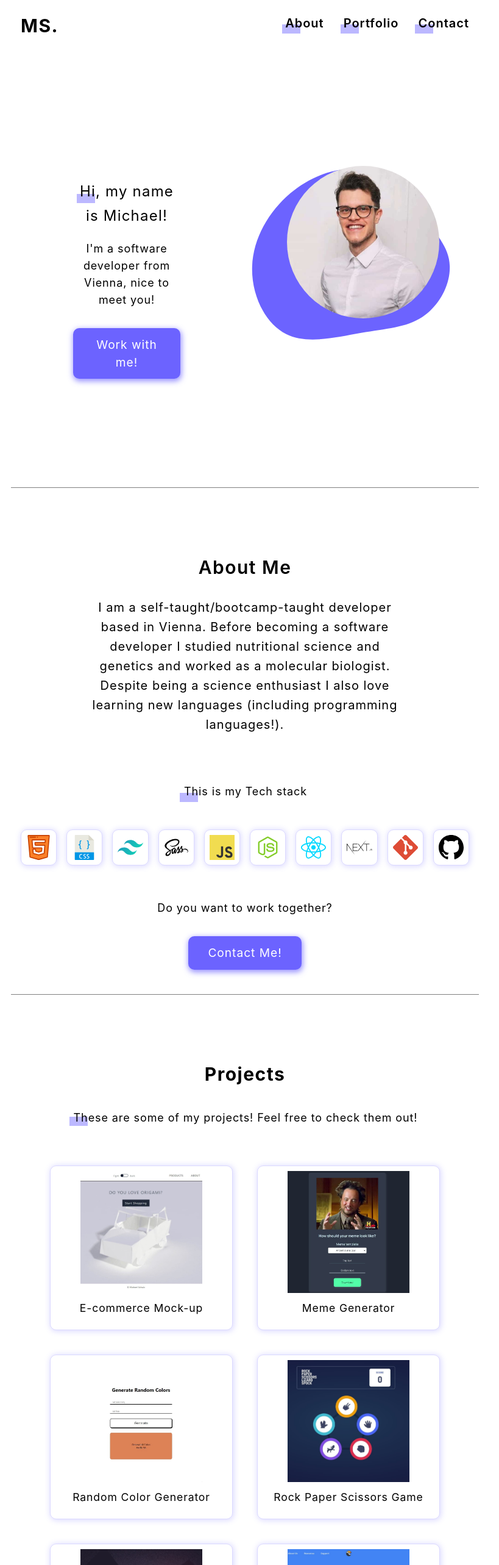
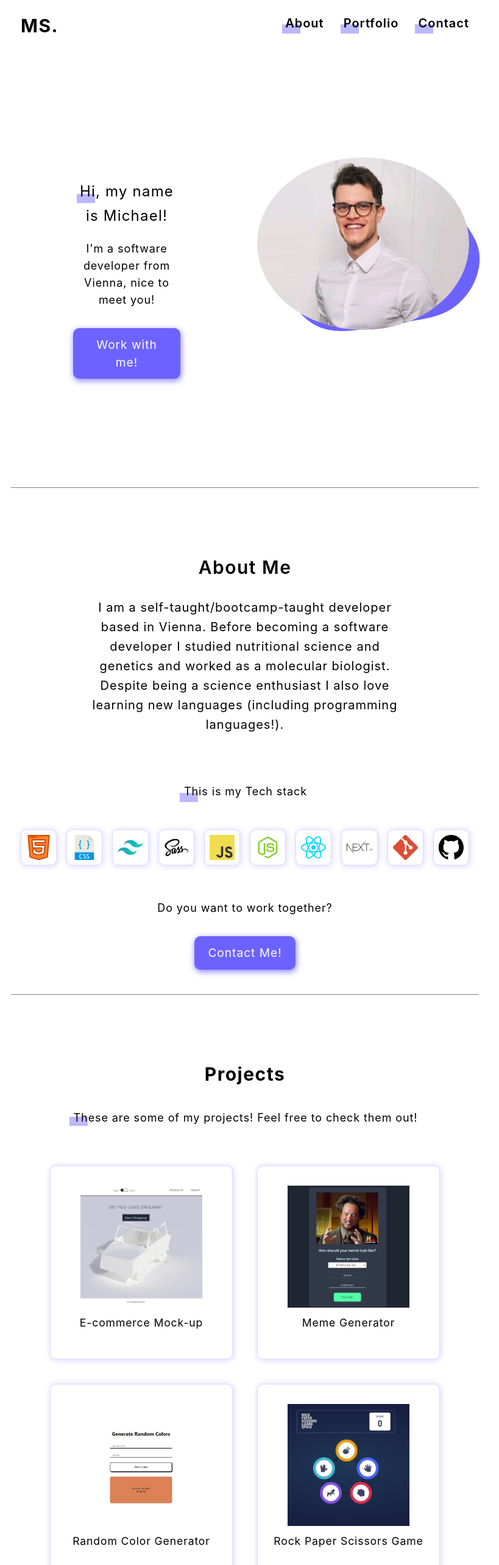
Before and after one commit to mischulz14/ms-portfolio, a Next.js app: page / in a window 1280 px wide. Shown: the top 2566 px of the page at 61% size, without its empty margins (238-1057 px from the left). Built offline with nearby package versions, Linux system fonts and the light colour scheme.

Commit message:
Change img tag and clean up styles more

```diff
--- a/components/Hero.js
+++ b/components/Hero.js
@@ -24,7 +24,7 @@ const Hero = () => {
         </div>
         <div className="relative">
           <div className="image-wrapper ">
-            <Image
+            <img
               width="250"
               height="250"
               alt="developer-picture"
--- a/styles/globals.css
+++ b/styles/globals.css
@@ -60,7 +60,7 @@ section {
   background-color: #6c63ff;
   box-shadow: 1px 3px 10px 1px #6b63ffb4;
   color: white;
-  padding: 0.8rem 2rem;
+  padding: 0.8rem 1.4rem;
   border-radius: 10px;
   font-size: larger;
   transition: all 0.25s ease-in-out;
@@ -89,7 +89,7 @@ section {
   flex-direction: column;
   justify-content: center;
   align-items: center;
-  padding: 0.5rem;
+  padding: 2rem 0.5rem;
   transition: all 0.25s ease-in-out;
   cursor: pointer;
 }
```
